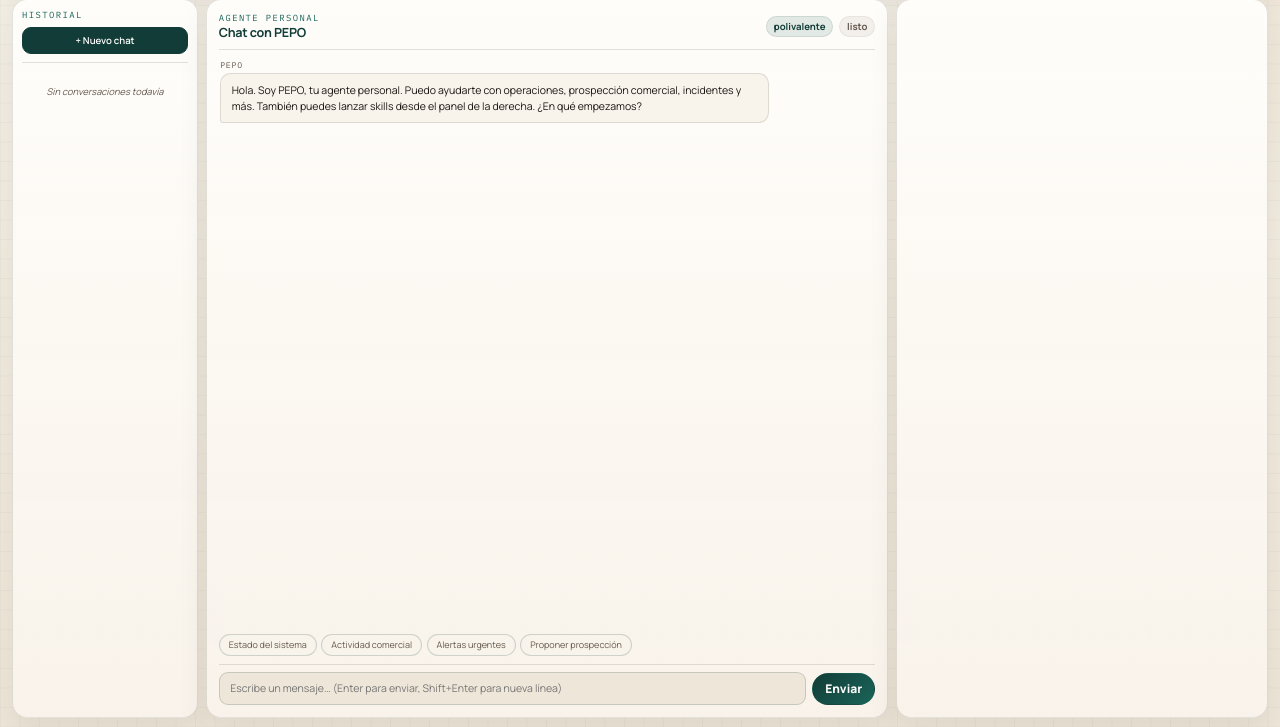
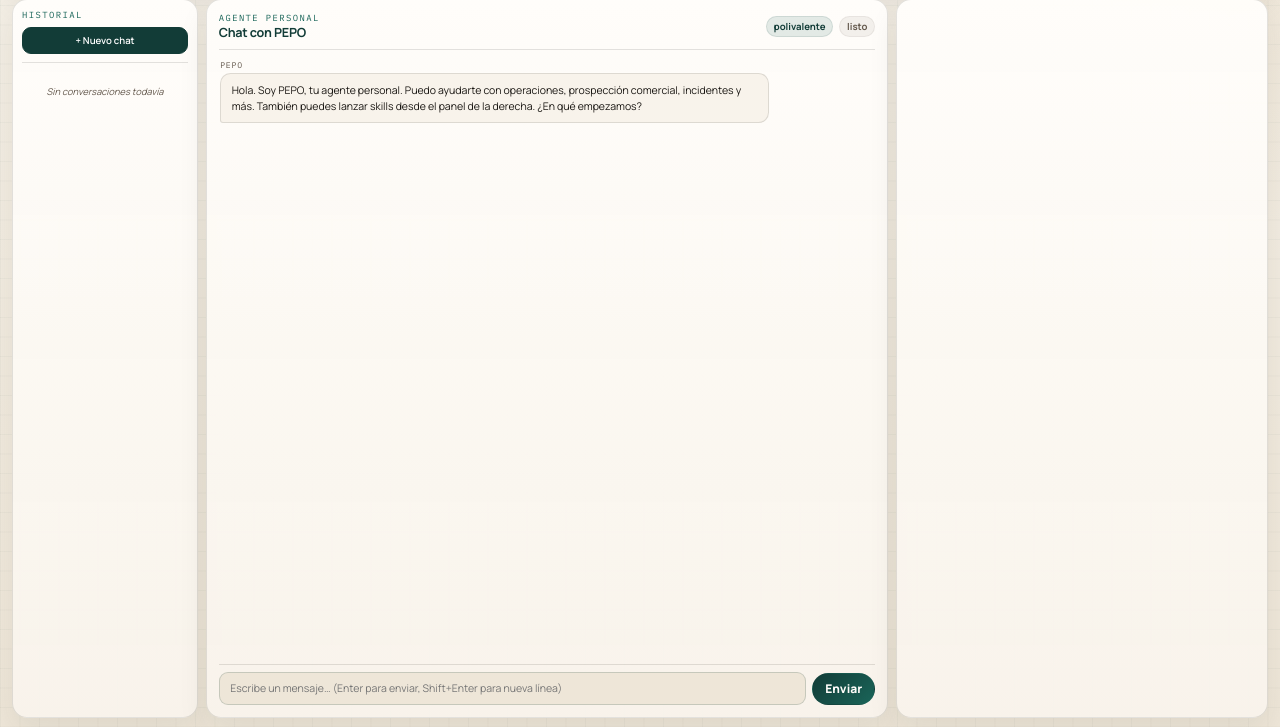
Before and after one commit to angelbarradoASC/Nexus-UI, a FastAPI app: template products/desktop/ui/templates/nexus_pepo.html in a window 1280 px wide. Shown: the part 73-800 px from the top of the page. Run offline with FastAPI, Linux system fonts and the light colour scheme; the template is opened without the code that fills it, so the values that code supplies are empty; some libraries are stand-ins or nearby versions.

Commit message:
fix(pepo): remove quick-prompt chips and clean up test conversations
The "Actividad comercial" chip produced ungrounded generic answers (no
real data behind the prompt), and the chip row added no value once
users can just type. Removes the chips row from the template, its
click-wiring in nexus_pepo.js, and the now-unused .pepo-chips/.pepo-chip
CSS. (Leftover test conversations about "color favorito" from earlier
verification were also purged directly from the production SQLite store,
no code change needed for that part.)

Co-Authored-By: Claude Sonnet 5 <noreply@anthropic.com>

```diff
--- a/products/desktop/ui/static/css/nexus_pepo.css
+++ b/products/desktop/ui/static/css/nexus_pepo.css
@@ -253,32 +253,6 @@ html { zoom: 0.75; }
     40%            { transform: scale(1);   opacity: 1;    }
 }
 
-/* ── Quick chips ─────────────────────────────────────────────────────────── */
-.pepo-chips {
-    display: flex;
-    gap: 6px;
-    flex-wrap: wrap;
-    flex-shrink: 0;
-}
-
-.pepo-chip {
-    font-size: 0.75rem;
-    font-family: inherit;
-    padding: 5px 12px;
-    border-radius: 20px;
-    border: 1px solid var(--line-strong);
-    background: var(--panel-2);
-    color: var(--muted);
-    cursor: pointer;
-    transition: all 0.14s;
-}
-
-.pepo-chip:hover {
-    border-color: var(--forest-2);
-    color: var(--forest);
-    background: var(--ok-soft);
-}
-
 /* ── Compositor de mensajes ───────────────────────────────────────────────── */
 .pepo-composer {
     display: flex;
--- a/products/desktop/ui/static/js/nexus_pepo.js
+++ b/products/desktop/ui/static/js/nexus_pepo.js
@@ -530,10 +530,6 @@ function initPepo() {
         });
     }
 
-    document.querySelectorAll('[data-pepo-prompt]').forEach(btn => {
-        btn.addEventListener('click', () => sendToChat(btn.dataset.pepoPrompt));
-    });
-
     const newChatBtn = document.getElementById('pepoNewChatBtn');
     if (newChatBtn) newChatBtn.addEventListener('click', startNewChat);
 }
--- a/products/desktop/ui/templates/nexus_pepo.html
+++ b/products/desktop/ui/templates/nexus_pepo.html
@@ -59,18 +59,6 @@
                     </div>
                 </div>
 
-                <!-- Chips de acceso rápido -->
-                <div class="pepo-chips">
-                    <button class="pepo-chip" type="button"
-                        data-pepo-prompt="¿Cuál es el estado operativo general del sistema?">Estado del sistema</button>
-                    <button class="pepo-chip" type="button"
-                        data-pepo-prompt="Resume la actividad comercial reciente y los siguientes pasos">Actividad comercial</button>
-                    <button class="pepo-chip" type="button"
-                        data-pepo-prompt="¿Hay incidentes o alertas que requieran atención inmediata?">Alertas urgentes</button>
-                    <button class="pepo-chip" type="button"
-                        data-pepo-prompt="Propón una búsqueda de leads para este mes">Proponer prospección</button>
-                </div>
-
                 <!-- Compositor -->
                 <form id="pepoChatForm" class="pepo-composer">
                     <textarea
```
